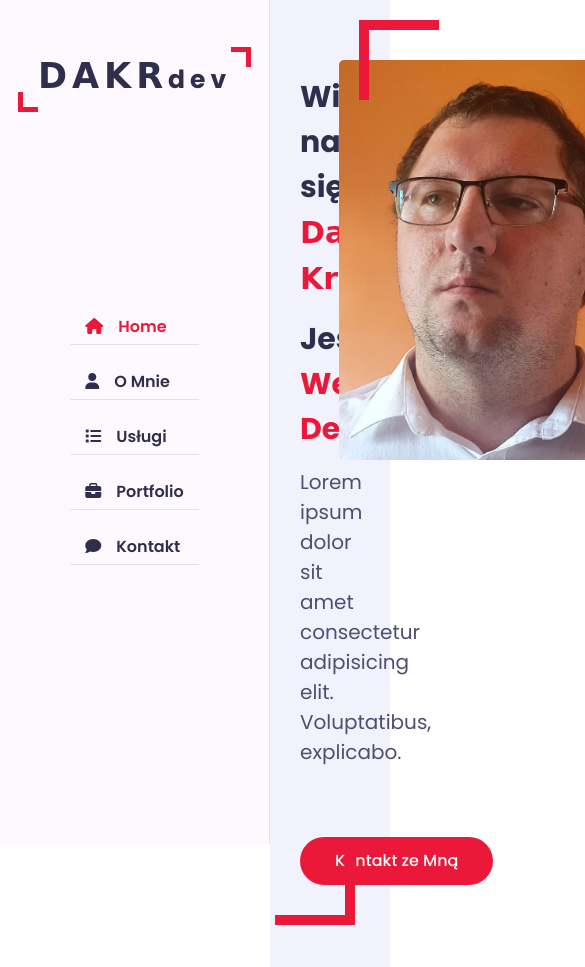
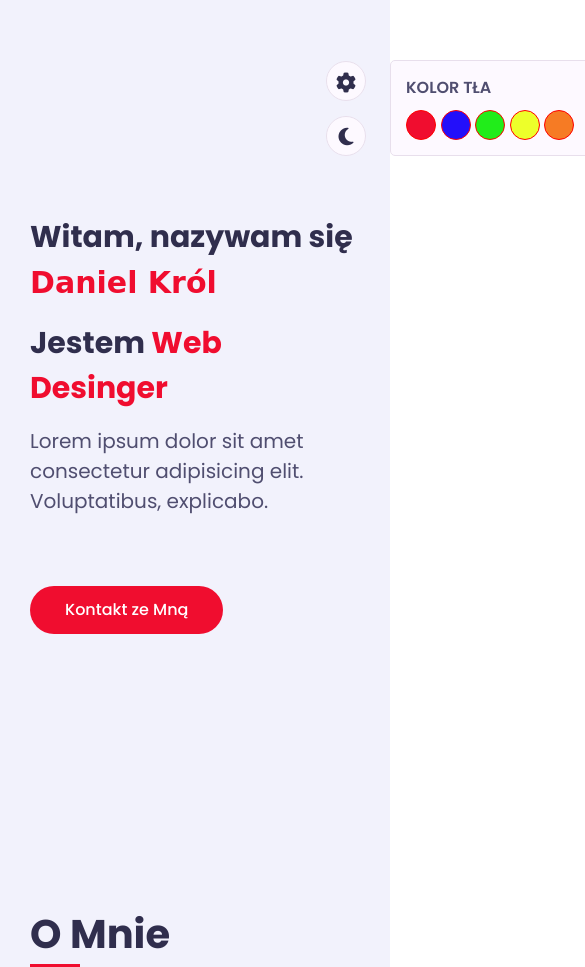
Before and after one commit to DanielKrol90/myPortfolio, a plain HTML site: page index.html in a window 390 px wide. Shown: the top 967 px of the page, 585 px wide, since content can reach past the window. Drawn offline with nearby package versions, Linux system fonts and the light colour scheme; a web font is replaced by a local one.

Commit message:
finished html for now, creating media and theme

```diff
--- a/css/skins/color-1.css
+++ b/css/skins/color-1.css
@@ -1,4 +1,4 @@
 :root
 {
-    --skin-color:#ec1839;
+    --skin-color:#f00d2f;
 }
--- /dev/null
+++ b/css/skins/color-2.css
@@ -0,0 +1,4 @@
+:root
+{
+    --skin-color:#230ffa;
+}
--- /dev/null
+++ b/css/skins/color-3.css
@@ -0,0 +1,4 @@
+:root
+{
+    --skin-color:#18c6e9;
+}
--- /dev/null
+++ b/css/skins/color-4.css
@@ -0,0 +1,4 @@
+:root
+{
+    --skin-color:#edff2a;
+}
--- /dev/null
+++ b/css/skins/color-5.css
@@ -0,0 +1,4 @@
+:root
+{
+    --skin-color:#f67b24;
+}
--- /dev/null
+++ b/css/style-switcher.css
@@ -0,0 +1,88 @@
+.style-switcher
+{
+    position: fixed;
+    right: 0;
+    top: 60px;
+    padding: 15px;
+    width: 200px;
+    border: 1px solid var(--bg-black-50);
+    background: var(--bg-black-100);
+    z-index: 101;
+    border-radius: 5px;
+    transition: all 0.3s ease;
+    transform: translateX(100%);
+}
+.style-switcher.open
+{
+    transform: translateX(-25px);
+}
+.style-switcher .s-icon
+{
+    position: absolute;
+    height: 40px;
+    width: 40px;
+    text-align: center;
+    font-size: 20px;
+    background: var(--bg-black-100);
+    color: var(--text-black-900);
+    right: 100%;
+    border:  1px solid var(--bg-black-50);
+    margin-right: 25px;
+    cursor: pointer;
+    transition: all 0.3s ease;
+    border-radius: 50%;
+}
+.style-switcher .s-icon i
+{
+    line-height: 40px;
+}
+.style-switcher .style-switcher-toggler
+{
+   top: 0;
+}
+.style-switcher .day-night
+{
+    top: 55px;
+}
+.style-switcher h4
+{
+    margin: 0 0 10px;
+    color: var(--text-black-700);
+    font-size: 16px;
+    font-weight: 600;
+    text-transform: capitalize;
+}
+.style-switcher .colors
+{
+    display: flex;
+    flex-wrap: wrap;
+    justify-content: space-between;
+}
+.style-switcher .colors span
+{
+    display: inline-block;
+    height: 30px;
+    width: 30px;
+    border-radius: 50%;
+    border: 1px solid red;
+}
+.style-switcher .color-1
+{
+    background: #f00d2f ;
+}
+.style-switcher .color-2
+{
+    background: #230ffa;
+}
+.style-switcher .color-3
+{
+    background: #21ed1a;
+}
+.style-switcher .color-4
+{
+    background: #edff2a;
+}
+.style-switcher .color-5
+{
+    background: #f67b24;
+}
--- a/css/style.css
+++ b/css/style.css
@@ -698,7 +698,8 @@ h3.my-profession
 .contact .contact-form
 {
     flex: 0 0 100%;
-    max-width: 100%;
+    max-width: 60%;
+    margin: 0 auto;
 }
 .contact .contact-form .col-6
 {
@@ -714,3 +715,83 @@ h3.my-profession
 {
     margin-bottom: 30px;
 }
+.contact .contact-form .form-item .form-control
+{
+    width: 100%;
+    height: 50px;
+    border-radius: 25px;
+    background: var(--bg-black-100);
+    border: 1px solid var(--bg-black-50);
+    padding: 10px 25px;
+    font-size: 16px;
+    color: var(--text-black-700);
+    transition: all 0.3s ease;
+}
+.contact .contact-form .form-item .form-control:focus
+{
+    box-shadow: 0 0 20px rgb(48, 46 , 77, 0.15);
+}
+.contact .contact-form .form-item  textarea.form-control
+{
+    height: 140px;
+    text-align: center;
+}
+.contact .contact-form .btn
+{
+    height: 50px;
+    padding: 0 50px;
+}
+input[type="text"], input[type="email"]
+{
+    text-align: center;
+}
+
+/* ! MEDIA */
+@media (max-width: 1199px)
+{
+    .aside {
+        left: -270px;
+    }
+    .main-content
+    {
+        padding-left: 0;
+    }
+    .about .about-content .personal-info .info-item p span {
+        display: block;
+        margin-left: 0;
+    }
+}
+@media (max-width: 991px)
+{
+    .contact .contact-info-item,
+    .portfolio .portfolio-item,
+    .service .service-item
+    {
+        flex: 0 0 50%;
+        max-width: 50%;
+    }
+    .home .home-info
+    {
+        flex:  0 0 100%;
+        max-width: 100%;
+    }
+    .home .home-img
+    {
+        display: none;
+    }
+}
+@media (max-width: 767px)
+{
+    .contact .contact-form .col-6,
+    .contact .contact-info-item,
+    .portfolio .portfolio-item,
+    .service .service-item,
+    .about .about-content .experience,
+    .about .about-content .education,
+    .about .about-content .skills,
+    .about .about-content .personal-info
+    {
+        flex: 0 0 100%;
+        max-width: 100%;
+    }
+}
--- a/index.html
+++ b/index.html
@@ -5,10 +5,16 @@
     <meta charset="UTF-8">
     <meta http-equiv="X-UA-Compatible" content="IE=edge">
     <meta name="viewport" content="width=device-width, initial-scale=1.0">
-    <!--! CSS FILES -->
+    <!--! ======== CSS FILES ======== -->
     <link rel="stylesheet" href="css/style.css">
-    <link rel="stylesheet" href="css/skins/color-1.css">
     <link rel="stylesheet" href="https://cdnjs.cloudflare.com/ajax/libs/font-awesome/6.1.1/css/all.min.css">
+    <!--!======== STYLE SWITCHER ========-->
+    <link rel="stylesheet" href="css/skins/color-1.css" class="alternate-style" title="color-1">
+    <link rel="stylesheet" href="css/skins/color-2.css" class="alternate-style" title="color-2" disabled>
+    <link rel="stylesheet" href="css/skins/color-3.css" class="alternate-style" title="color-3" disabled>
+    <link rel="stylesheet" href="css/skins/color-4.css" class="alternate-style" title="color-4" disabled>
+    <link rel="stylesheet" href="css/skins/color-5.css" class="alternate-style" title="color-5" disabled>
+    <link rel="stylesheet" href="css/style-switcher.css">
     <title>Daniel Król - myPortfolio</title>
 </head>
 
@@ -417,33 +423,34 @@
                         <!--!======== CONTACT INFO ITEM END ========-->
                     </div>
                     <h3 class="contact-title pad-15"> document.createElement('EMAIL') </h3>
-                    <h4 class="contact-sub-title pad-15">$.get() Jak Najszybciej Odczytam</h4>
+                    <h4 class="contact-sub-title pad-15">$.send() Wyślij Pytanie</h4>
+                    <h4 class="contact-sub-title pad-15">$.get() Jak Najszybciej Odczytam i Odpiszę</h4>
                     <!--!======== CONTACT FORM ========-->
                     <div class="row">
                         <div class="contact-form pad-15">
                             <div class="row">
                                 <div class="form-item col-6 pad-15">
                                     <div class="form-groug">
-                                        <input type="text" class="form-control" placeholder="Name">
+                                        <input type="text" class="form-control" placeholder="Imię i Nazwisko">
                                     </div>
                                 </div>
                                 <div class="form-item col-6 pad-15">
                                     <div class="form-groug">
-                                        <input type="email" class="form-control" placeholder="Email">
+                                        <input type="email" class="form-control" placeholder="Adres Email">
                                     </div>
                                 </div>
                             </div>
                             <div class="row">
                                 <div class="form-item col-12 pad-15">
                                     <div class="form-groug">
-                                        <input type="text" class="form-control" placeholder="Temat">
+                                        <input type="text" class="form-control" placeholder="Temat Pytania">
                                     </div>
                                 </div>
                             </div>
                             <div class="row">
                                 <div class="form-item col-12 pad-15">
                                     <div class="form-groug">
-                                       <textarea class="form-control" cols="30" rows="10" placeholder="Wiadomość"></textarea>
+                                       <textarea class="form-control" cols="30" rows="10" placeholder="Treść Pytania"></textarea>
                                     </div>
                                 </div>
                             </div>
@@ -464,12 +471,30 @@
 
     </div>
     <!--! ======== MAIN CONTAINER END ======== -->
+     <!--! ======== STYLE SWITCHER START ======== -->
+     <div class="style-switcher">
+         <div class="style-switcher-toggler s-icon">
+             <i class="fas fa-cog fa-spin"></i>
+         </div>
+         <div class="day-night s-icon">
+             <i class="fas fa-moon"></i>
+         </div>
+         <h4>KOLOR TŁA</h4>
+         <div class="colors">
+             <span class="color-1" onclick="setActiveStyle('color-1')"></span>
+             <span class="color-2" onclick="setActiveStyle('color-2')"></span>
+             <span class="color-3" onclick="setActiveStyle('color-3')"></span>
+             <span class="color-4" onclick="setActiveStyle('color-4')"></span>
+             <span class="color-5" onclick="setActiveStyle('color-5')"></span>
+         </div>
+     </div>
+     <!--! ======== STYLE SWITCHER END ======== -->
 
-
-    <!--! JS FILES -->
+    <!--!======== JS FILES ========-->
     <script src="https://code.jquery.com/jquery-3.6.0.min.js"
         integrity="sha256-/xUj+3OJU5yExlq6GSYGSHk7tPXikynS7ogEvDej/m4=" crossorigin="anonymous"></script>
     <script src="js/main.js"></script>
+    <script src="js/style-switcher.js></script>
 </body>
 
 </html>
```
Also changed, not shown: js/style-switcher.js (added).
